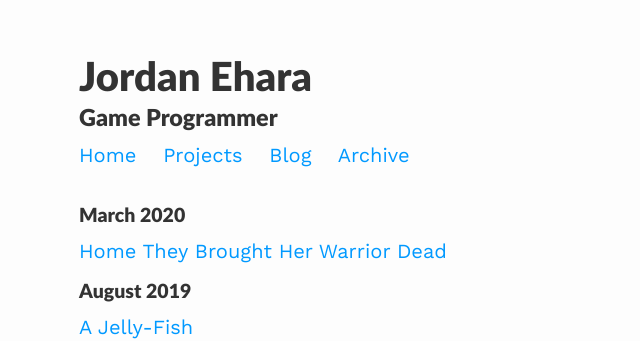
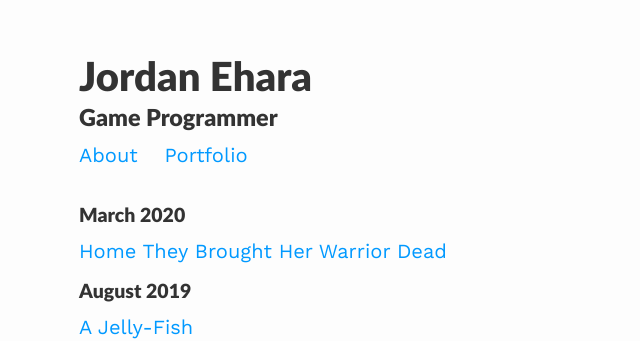
Before and after one commit to jordanehara/jordanehara.github.io, a Jekyll site: the page built from archive.html, in a window 1280 px wide. Shown: the top 341 px of the page, without its empty margins (161-801 px from the left). Built offline with Jekyll 4.4.1, drawn with Linux system fonts in a browser that asks for light colours.

Commit message:
url updates

```diff
--- a/_config.yml
+++ b/_config.yml
@@ -16,6 +16,7 @@ paginate_path: /blog/page:num/
 linkedin: jordan-ehara
 stackoverflow: "#"
 github: jordanehara
+itchio: zursa
 researchgate: "#"
 orcid: "#"
 quora: "#"
@@ -45,7 +46,7 @@ compress_html:
 collections:
   projects:
     output: true
-    permalink: /projects/:name/
+    permalink: /portfolio/:name/
     order:
       - shortProject.md
       - longerProjectTitle.md
--- a/_includes/navigation.html
+++ b/_includes/navigation.html
@@ -1,6 +1,6 @@
 <div class="links scroll">
-        <a href="{{site.baseurl}}/">Home</a>
-        <a href="{{site.baseurl}}/projects/">Projects</a>
-        <a href="{{site.baseurl}}/blog/">Blog</a>
-        <a href="{{site.baseurl}}/archive/">Archive</a>
+        <a href="{{site.baseurl}}/">About</a>
+        <a href="{{site.baseurl}}/portfolio/">Portfolio</a>
+        <!-- <a href="{{site.baseurl}}/blog/">Blog</a>
+        <a href="{{site.baseurl}}/archive/">Archive</a> -->
 </div>
--- a/_includes/social-footer.html
+++ b/_includes/social-footer.html
@@ -21,9 +21,9 @@
     </a>
     {%- endif -%}
 
-    {%- if site.github -%}
-    <a title="{{ _locale_string_follow | replace: '[NAME]', 'GitHub' }}" class="social-button itch-io"
-        href="https://www.github.com/{{ site.github }}" itemprop="sameAs" target="_blank">
+    {%- if site.itchio -%}
+    <a title="{{ _locale_string_follow | replace: '[NAME]', 'itchio' }}" class="social-button itch-io"
+        href="https://{{ site.itchio }}.itch.io/" itemprop="sameAs" target="_blank">
         <i class="fab fa-itch-io"></i>
     </a>
     {%- endif -%}
--- a/archive.html
+++ b/archive.html
@@ -15,6 +15,6 @@ title: Archive
 	<h3><small>{{ post.date | date: '%B %Y' }}</small></h3>
 	{% endif %}
 	{% endunless %}
-    <a href="{{ post.url | prepend: site.baseurl }}">{{ post.title }}</a><br>
+	<a href="{{ post.url | prepend: site.baseurl }}">{{ post.title }}</a><br>
 	{% endfor %}
 </div>
```
Also changed, not shown: _pages/projects.md (+1 -1 lines).
